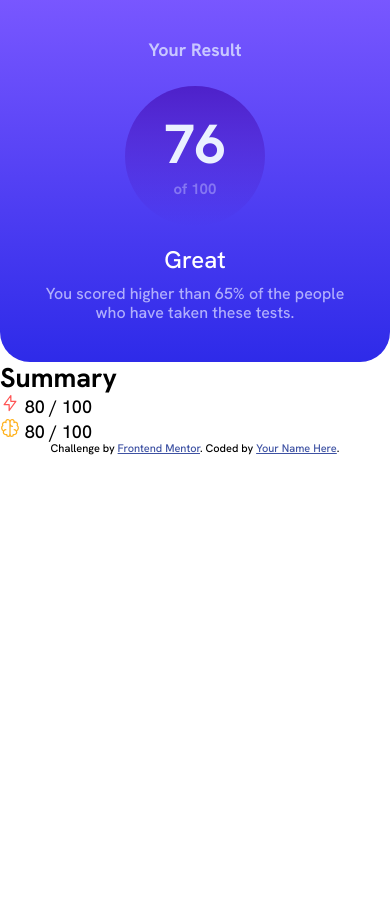
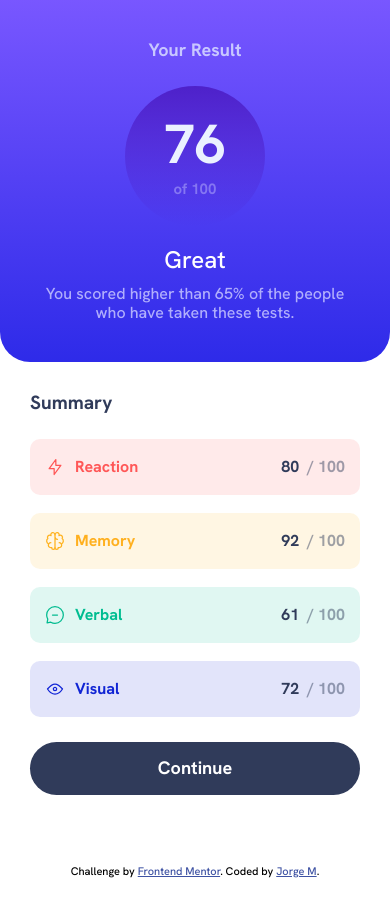
Before and after one commit to Jorge-PMarin/result-summary-component-FM, a plain HTML site: page index.html in a window 390 px wide. Before the commit the page ends 844 px from the top, so only its background shows below. Drawn offline with Linux system fonts and the light colour scheme.

Commit message:
mobile summary right completed

```diff
--- a/index.html
+++ b/index.html
@@ -32,28 +32,58 @@
         <section class="summary-right">
           <h2 class="summary-right-heading">Summary</h2>
           <div class="summary-results">
-            <div class="summary-result">
+
+            <div class="summary-result summary-reaction">
               <img
                 src="./assets/images/icon-reaction.svg"
                 alt="thunder"
                 class="result-icon"
                 aria-hidden="true"
               />
-              <span class="summary-result-score">80</span>
-              <span class="total">/ 100</span>
+              <span class="summary-result-text summary-reaction-text">Reaction</span>
+              <span class="summary-result-score summary-reaction-score">80</span>
+              <span class="summary-result-total">/ 100</span>
             </div>
 
-            <div class="summary-result">
+            <div class="summary-result summary-memory">
               <img
                 src="./assets/images/icon-memory.svg"
-                alt="thunder"
+                alt="brain"
                 class="result-icon"
                 aria-hidden="true"
               />
-              <span class="summary-result-score">80</span>
-              <span class="total">/ 100</span>
+              <span class="summary-result-text summary-memory-text">Memory</span>
+              <span class="summary-result-score summary-memory-score">92</span>
+              <span class="summary-result-total">/ 100</span>
             </div>
+
+            <div class="summary-result summary-verbal">
+              <img
+                src="./assets/images/icon-verbal.svg"
+                alt="dialog bubble"
+                class="result-icon"
+                aria-hidden="true"
+              />
+              <span class="summary-result-text summary-verbal-text">Verbal</span>
+              <span class="summary-result-score summary-verbal-score">61</span>
+              <span class="summary-result-total">/ 100</span>
+            </div>
+
+            <div class="summary-result summary-visual">
+              <img
+                src="./assets/images/icon-visual.svg"
+                alt="dialog bubble"
+                class="result-icon"
+                aria-hidden="true"
+              />
+              <span class="summary-result-text summary-visual-text">Visual</span>
+              <span class="summary-result-score summary-visual-score">72</span>
+              <span class="summary-result-total">/ 100</span>
+            </div>
+
+
           </div>
+          <button class="summary-btn">Continue</button>
         </section>
       </article>
     </main>
@@ -62,7 +92,7 @@
       Challenge by
       <a href="https://www.frontendmentor.io?ref=challenge" target="_blank"
         >Frontend Mentor</a
-      >. Coded by <a href="#">Your Name Here</a>.
+      >. Coded by <a href="https://github.com/Jorge-PMarin/result-summary-component-FM">Jorge M</a>.
     </footer>
   </body>
 </html>
--- a/src/styles.css
+++ b/src/styles.css
@@ -46,7 +46,11 @@ body {
 }
 
 .summary-circle {
-  background: linear-gradient(to bottom, var(--violet-blue), hsla(241, 81%, 54%, 0));
+  background: linear-gradient(
+    to bottom,
+    var(--violet-blue),
+    hsla(241, 81%, 54%, 0)
+  );
   width: 14rem;
   height: 14rem;
   border-radius: 10rem;
@@ -83,10 +87,103 @@ body {
   color: hsla(241, 100%, 89%, 0.836);
 }
 
+.summary-right {
+  padding: 3rem;
+}
+
+.summary-right-heading {
+  font-size: 1.9rem;
+  font-weight: 700;
+  color: var(--dark-gray-blue);
+  margin-bottom: 2.5rem;
+}
+
+.summary-results {
+  margin-bottom: 2.5rem;
+}
+
+.summary-result {
+  padding: 1.8rem 1.5rem;
+  display: flex;
+  align-items: center;
+  border-radius: 1rem;
+  font-size: 1.6rem;
+  font-weight: 700;
+}
+
+.summary-result:not(:last-child) {
+  margin-bottom: 1.8rem;
+}
+
+.summary-result-text {
+  margin-left: 1rem;
+}
+
+.summary-result-score {
+  margin-left: auto;
+  margin-right: 0.8rem;
+  color: var(--dark-gray-blue);
+}
+
+.summary-result-total {
+  color: hsla(224, 30%, 27%, 0.466);
+}
+
+.summary-reaction {
+  background-color: hsla(0, 100%, 67%, 0.123);
+}
+
+.summary-reaction-text {
+  color: hsl(0, 100%, 67%);
+}
+
+.summary-memory {
+  background-color: hsl(39, 100%, 56%, 0.123);
+}
+
+.summary-memory-text {
+  color: hsl(39, 100%, 56%);
+}
+
+.summary-verbal {
+  background-color: hsl(166, 100%, 37%, 0.123);
+}
+
+.summary-verbal-text {
+  color: hsl(166, 100%, 37%);
+}
+
+.summary-visual {
+  background-color: hsl(234, 85%, 45%, 0.123);
+}
+
+.summary-visual-text {
+  color: hsl(234, 85%, 45%);
+}
+
+.summary-btn {
+  width: 100%;
+  padding: 1.6rem;
+  border-radius: 10rem;
+  border: none;
+  background-color: var(--dark-gray-blue);
+  font-weight: 700;
+  color: var(--white);
+}
+
 .attribution {
   font-size: 11px;
   text-align: center;
+  margin: 4rem 0rem;
 }
+
 .attribution a {
   color: hsl(228, 45%, 44%);
 }
+
+@media (min-width: 500px) {
+  main {
+    max-width: 52rem;
+    margin: 0 auto;
+  }
+}
```
Lines whose indentation alone changed are shown as unchanged.
